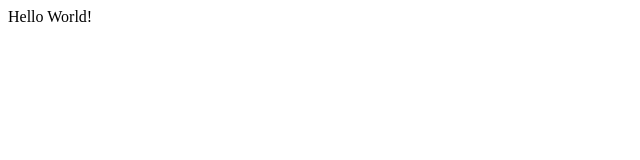
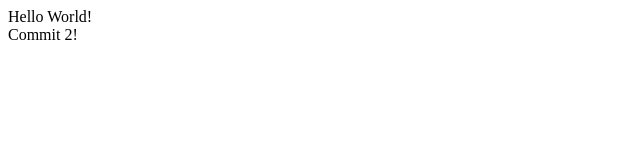
Before and after one commit to chasen-bettinger/Sample-3-Way-Merge, a plain HTML site: page index.html in a window 1280 px wide. Shown: the full height of the page, 0-640 px from the left. Drawn offline with Linux system fonts and the light colour scheme.

Commit message:
Commit 2!

```diff
--- a/index.html
+++ b/index.html
@@ -7,5 +7,6 @@
 <body>
 
     <div>Hello World!</div>
+    <div>Commit 2!</div>
 
 </body>
```
